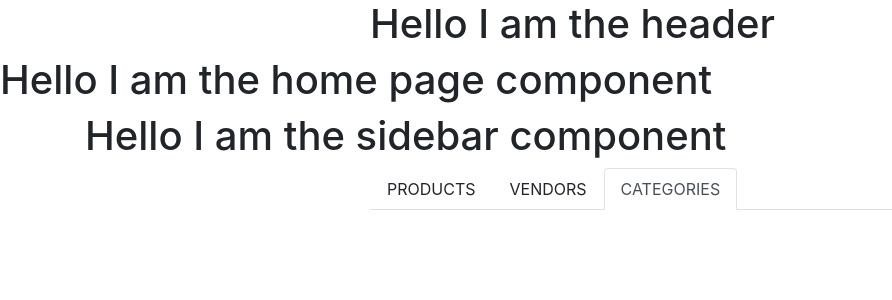
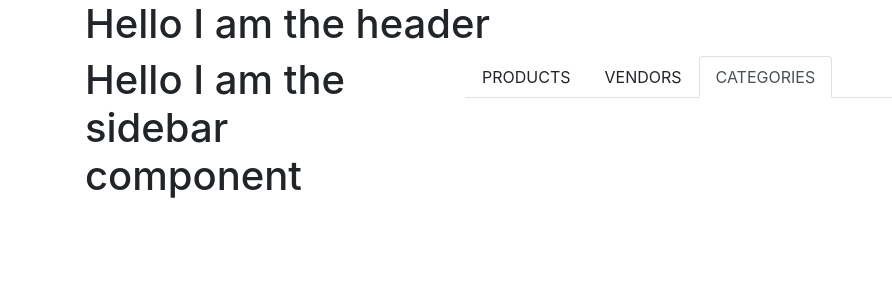
Before and after one commit to CogGrads-TeamTS/grizzly-fe, a React (Create React App) app: page / in a window 1280 px wide. Shown: the top 300 px of the page, without its empty margins (0-892 px from the left). Built offline with nearby package versions, Linux system fonts and the light colour scheme; no server answers.

Commit message:
adjusted main bootstrap layout

```diff
--- a/src/App.js
+++ b/src/App.js
@@ -2,21 +2,28 @@ import React, { Component } from 'react';
 import Routes from './routes';
 import Header from './components/common/common_header';
 import Sidebar from './components/common/common_sidebar';
-import Tabs from './components/common/common_tabs';
 import './App.css';
+
+import { Container, Row, Col } from 'reactstrap';
 
 class App extends Component {
   render() {
     return (
-      <div>
-        {/* TODO: CSS Styles */}
-        <Header />
-        <div>
-          <Routes />
-        </div>
-        <Sidebar />
-          <Tabs/>
-      </div>
+      <Container>
+        <Row>
+          <Col xs="12">
+            <Header />
+          </Col>
+        </Row>
+        <Row>
+          <Col xs="12" sm="4">
+            <Sidebar />
+          </Col>
+          <Col xs="12" sm="8">
+            <Routes />
+          </Col>
+        </Row>
+      </Container>
     );
   }
 }
--- a/src/components/common/common_header.js
+++ b/src/components/common/common_header.js
@@ -3,15 +3,12 @@ import { Container, Row, Col } from 'reactstrap';
 class Header extends Component {
     render() {
         return (
-            <div>
-                <Container>
-                    <Row>
-                        <Col md={{ size: 6, offset: 3 }} sm="12">
+                <Row>
+                    <Col>
                         <h1>Hello I am the header</h1>
-                        </Col>
-                    </Row>
-                </Container>
-            </div> );
+                    </Col>
+                </Row>
+            );
     }
 }
 
--- a/src/components/common/common_sidebar.js
+++ b/src/components/common/common_sidebar.js
@@ -3,18 +3,11 @@ import { Container, Row, Col } from 'reactstrap';
 class Sidebar extends Component {
     render() {
         return (
-
-        <Container>
-            <div>
-            <Row>
+        <Row>
                 <Col>
                     <h1>Hello I am the sidebar component</h1>
                 </Col>
-            </Row>
-            </div>
-        </Container>
-
-
+        </Row>
         );
     }
 }
--- a/src/components/common/common_tabs.js
+++ b/src/components/common/common_tabs.js
@@ -21,9 +21,8 @@ class Tabs extends Component {
     }
     render() {
         return (
-            <Container>
                 <Row>
-                    <Col md={{ size: 9, offset: 3 }} sm="12">
+                    <Col>
                         <div>
                             <Nav tabs>
                                 <NavItem>
@@ -77,7 +76,6 @@ class Tabs extends Component {
                         </div>
                     </Col>
                 </Row>
-            </Container>
         );
     }
 }
--- a/src/components/homepage.js
+++ b/src/components/homepage.js
@@ -1,11 +1,11 @@
 import React, { Component } from 'react'
-
+import Tabs from '../components/common/common_tabs';
 class Homepage extends Component {
     render() {
         return (
             <div>
-                <h1>Hello I am the home page component</h1>
-                </div>
+                <Tabs/>
+            </div>
         );
     }
 }
```
